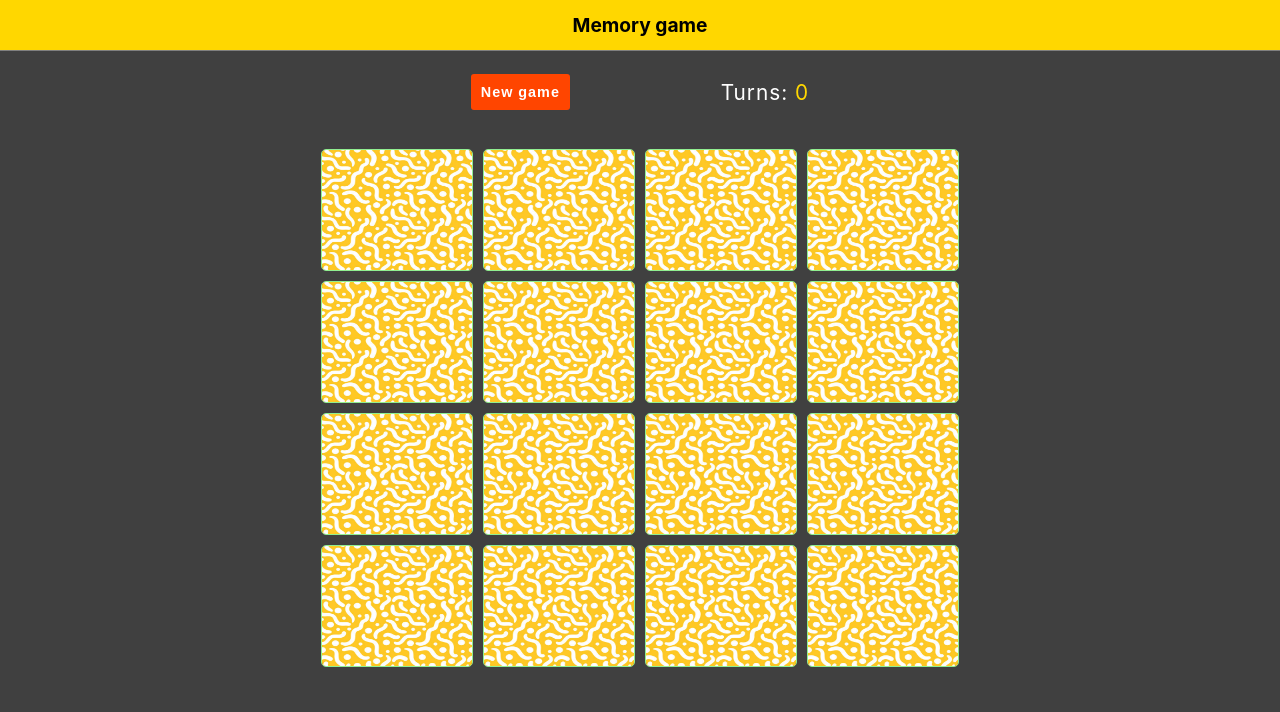
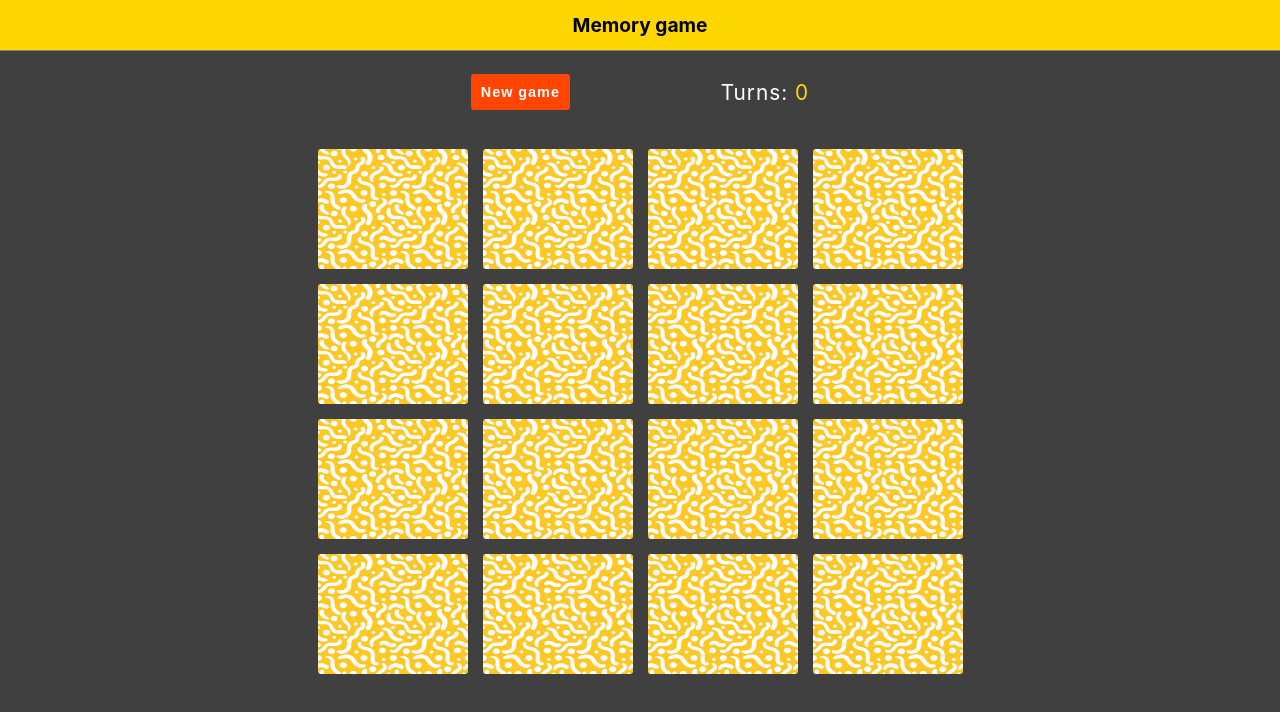
Before and after one commit to miloss98/memory-game, a React (Create React App) app: page / in a window 1280 px wide. Shown: the top 712 px of the page. Built offline with nearby package versions, Linux system fonts and the light colour scheme; grey boxes are pictures that could not be loaded.

Commit message:
styles update

```diff
--- a/src/app.css
+++ b/src/app.css
@@ -57,6 +57,6 @@ header {
 .card-grid {
   display: grid;
   grid-template-columns: 1fr 1fr 1fr 1fr;
-  grid-gap: 10px;
+  grid-gap: 15px;
   margin-top: 2rem;
 }
--- a/src/components/singlecard.css
+++ b/src/components/singlecard.css
@@ -1,12 +1,12 @@
 .card {
   position: relative;
+  border-radius: 3px;
 }
 .card img {
   display: block;
   height: 120px;
   width: 150px;
-  border: 1px solid lightgreen;
-  border-radius: 5px;
+  border-radius: 3px;
   background-color: gold;
 }
 .card .front {
@@ -20,8 +20,8 @@
 }
 /* back of card */
 .card .back {
-  transform: all ease-in 0.2s;
-  transition-delay: 0.2s;
+  transform: all ease-out 0.3s;
+  transition-delay: 0.3s;
 }
 .flipped .back {
   transform: rotateY(90deg);
```
